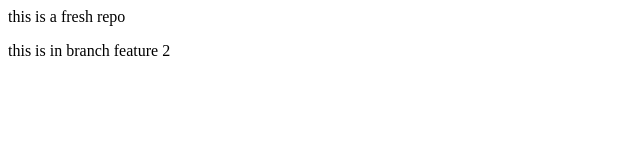
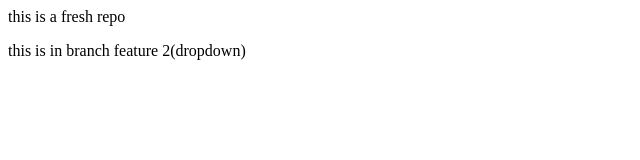
Before and after one commit to rajrawat2557/localpusgdemo, a plain HTML site: page index.html in a window 1280 px wide. Shown: the full height of the page, 0-640 px from the left. Drawn offline with Linux system fonts and the light colour scheme.

Commit message:
add dropdown

```diff
--- a/index.html
+++ b/index.html
@@ -1,2 +1,2 @@
 <p>this is a fresh repo</p>
-<p>this is in branch feature 2</p>
+<p>this is in branch feature 2(dropdown)</p>
```
